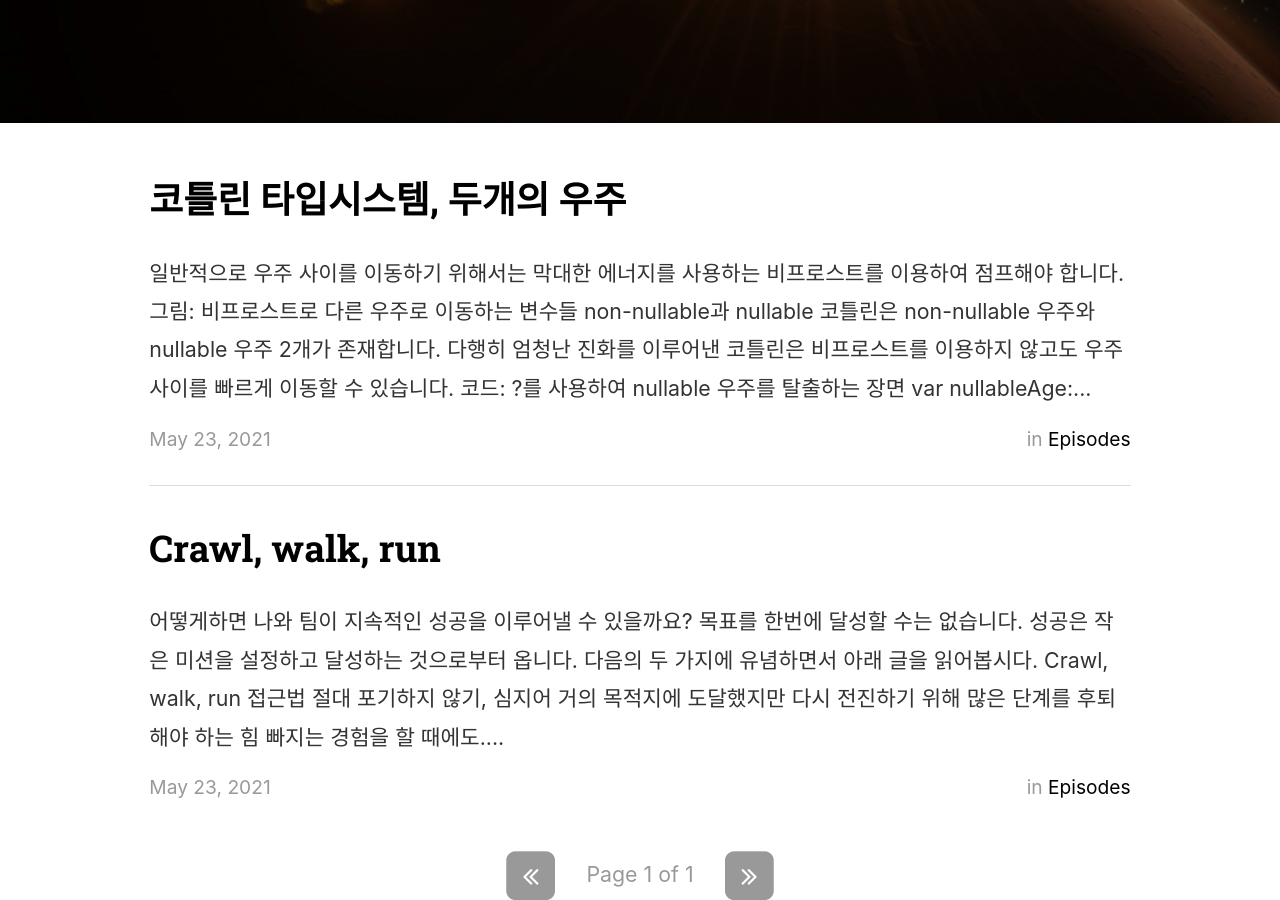
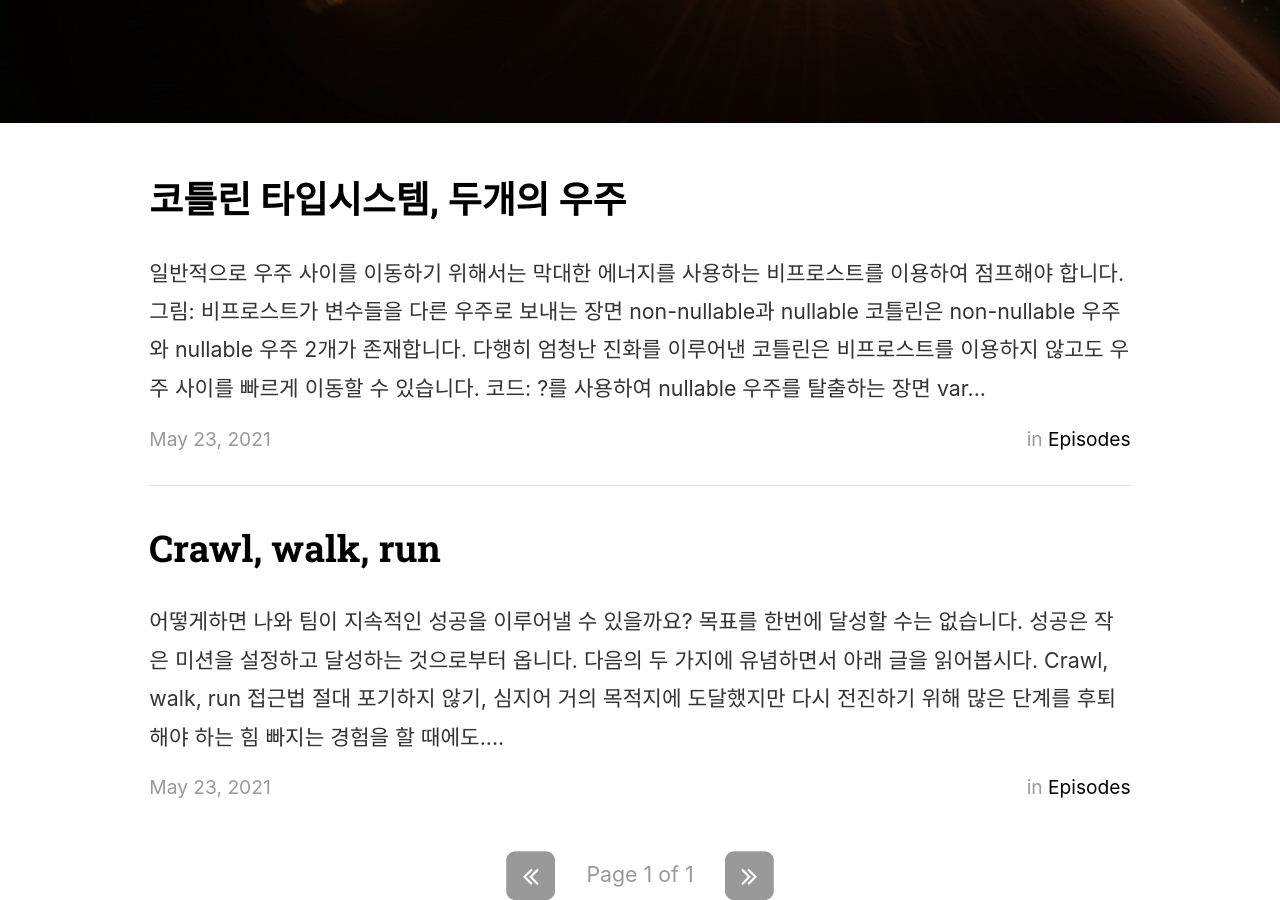
Before and after one commit to countingmars/countingmars.github.io, a Jekyll site: the page built from index.html, in a window 1280 px wide and 900 px high, scrolled down 482 px. Built offline with Jekyll 4.4.1, drawn with Linux system fonts in a browser that asks for light colours; nearby versions of some CDN libraries; the list of posts is cut into pages by our own code.

Commit message:
two-unives in kotlin

```diff
--- a/_posts/2021-05-23-two-unis-in-kotlin.markdown
+++ b/_posts/2021-05-23-two-unis-in-kotlin.markdown
@@ -9,7 +9,7 @@ categories: episodes
 
 일반적으로 우주 사이를 이동하기 위해서는 막대한 에너지를 사용하는 비프로스트를 이용하여 점프해야 합니다.
 
-**그림: 비프로스트로 다른 우주로 이동하는 변수들**
+**그림: 비프로스트가 변수들을 다른 우주로 보내는 장면**
 ![그림: 비프로스트로 다른 우주로 이동하는 변수들](https://miro.medium.com/max/500/0*mm6Xj-kaBsJATUX9)
 
 <br /><br />
```
